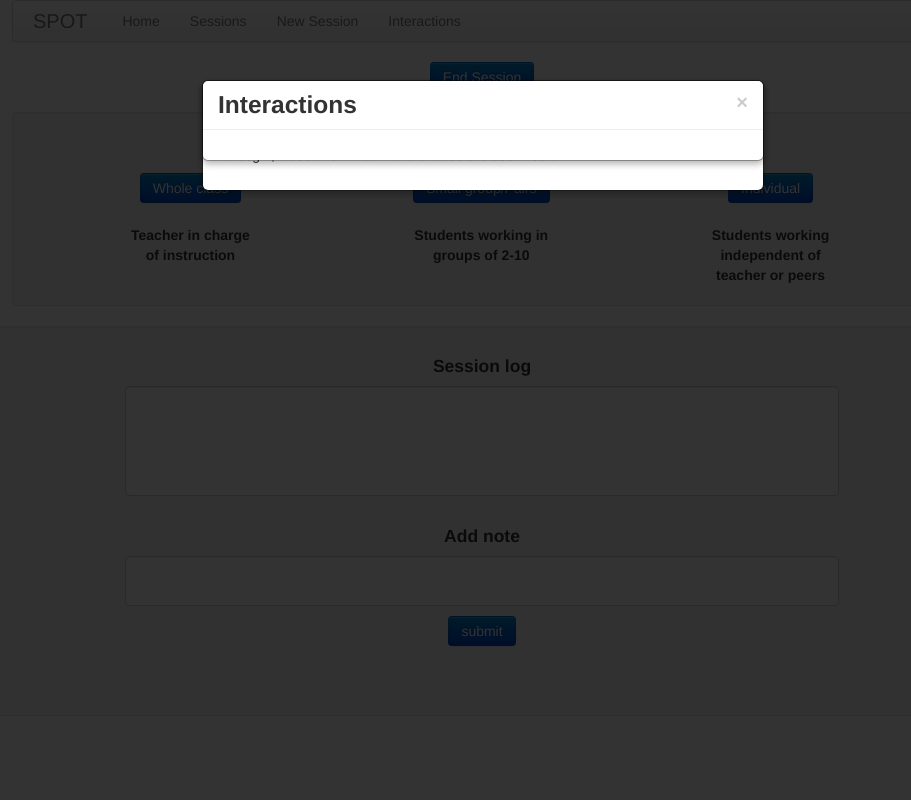
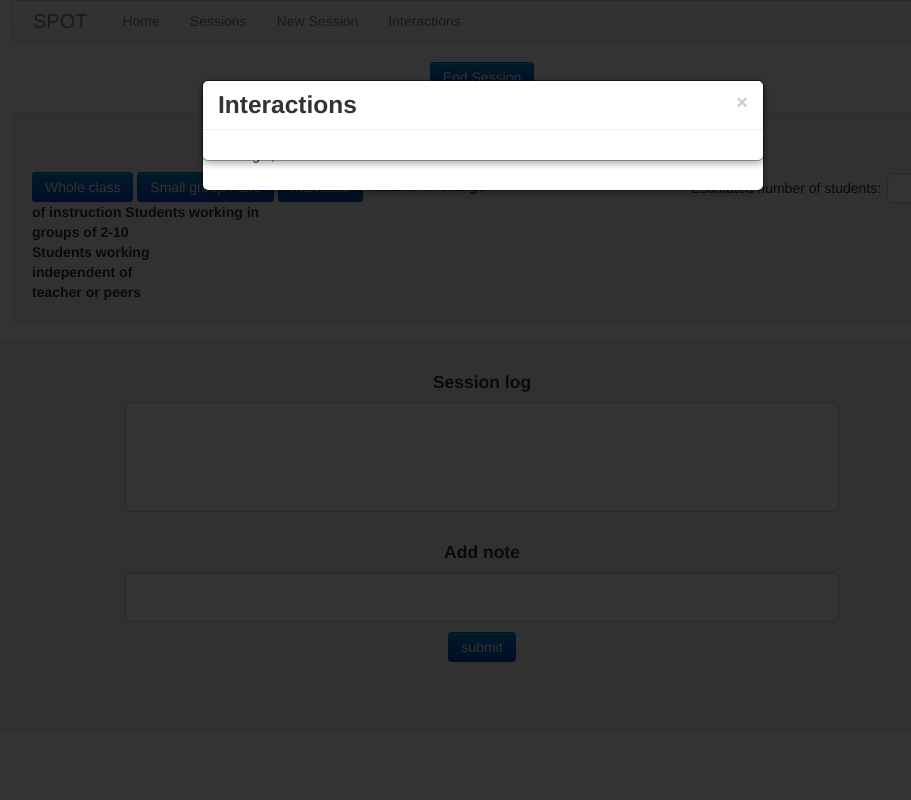
Before and after one commit to andrewgr35/sjsuspot, a Python web app: template templates/session.html in a window 1280 px wide. Shown: the whole page, without its empty margins (158-1069 px from the left). Run offline with Jinja, Linux system fonts and the light colour scheme; the template is opened without the code that fills it, so the values that code supplies are empty; some libraries are stand-ins or nearby versions.

Commit message:
Update session.html

```diff
--- a/templates/session.html
+++ b/templates/session.html
@@ -41,6 +41,12 @@
     <h4 align = "center">Class mode</h4>
     <table align="center" width = "850">
     <tr>
+        <table align="right">
+        <tr>
+            <td><p>Estimated number of students:&nbsp;</p></td>
+            <td><textarea style="width: 30px; height: 20px;" id="numberofstudents"></textarea></td>
+        </tr>
+    </table>
         <td align = "center"><button class="btn btn-medium btn-primary" modeId="wg">Whole class</button><td>
 	<td align = "center"><button class="btn btn-medium btn-primary" modeId="sg">Small group/Pairs</button><td>
 	<td align = "center"><button class="btn btn-medium btn-primary" modeId="i">Individual</button><td>
```
